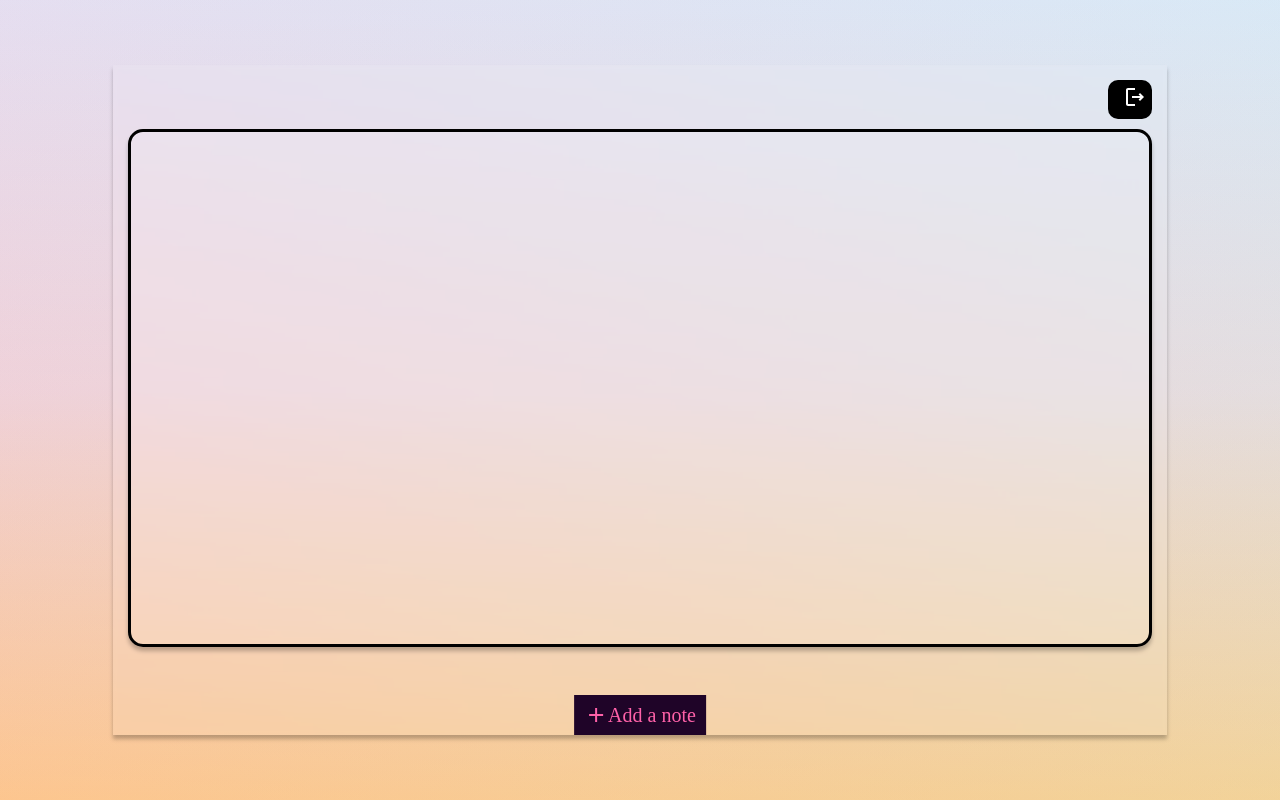
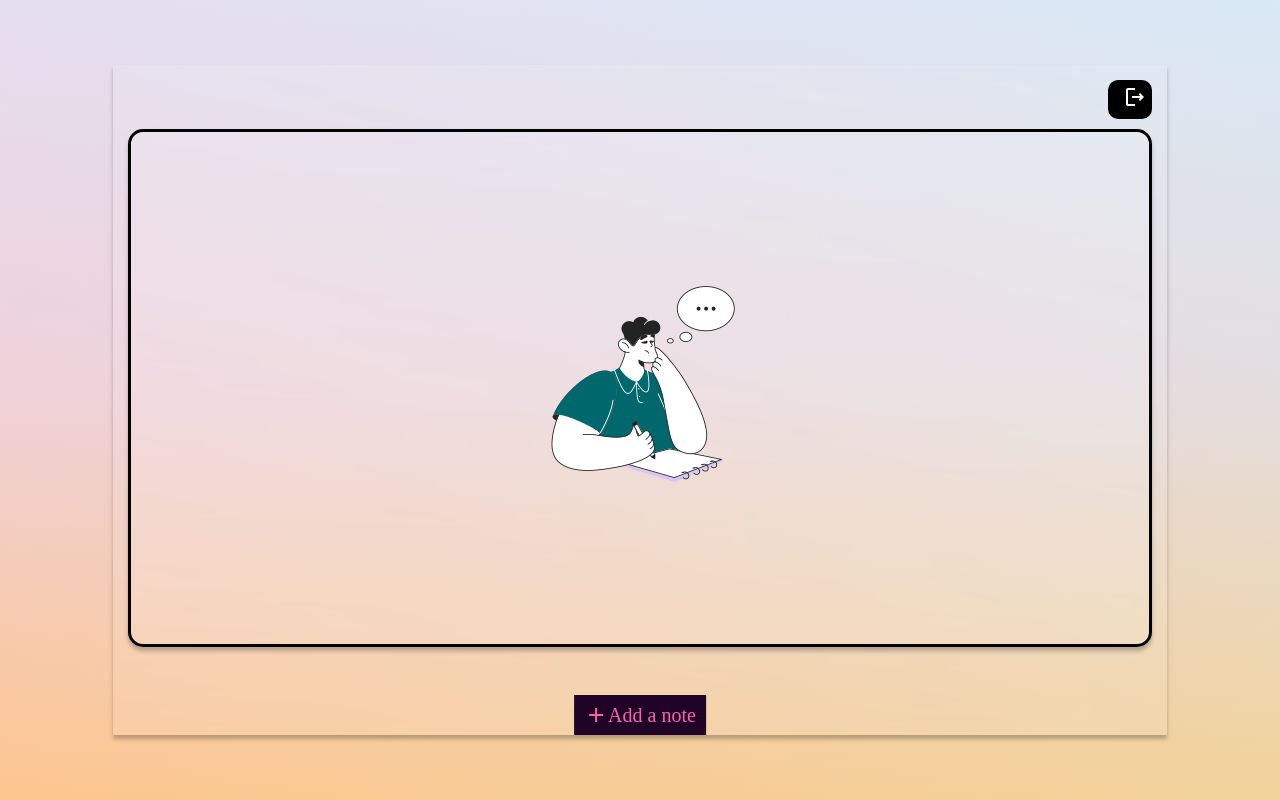
Before and after one commit to maykowsef/note-app, a React (Create React App) app in the folder front-end/: page /notes in a window 1280 px wide. Built offline with nearby package versions, Linux system fonts and the light colour scheme.

Commit message:
Updated files with new changes

```diff
--- a/front-end/src/components/noteApp/loginSignUp.js
+++ b/front-end/src/components/noteApp/loginSignUp.js
@@ -1,6 +1,7 @@
 import React, { useState } from 'react';
 import { useNavigate } from 'react-router-dom';
 import { useEffect } from 'react';
+
 import './lsu.css'
 const LoginSignUp = () => {
   const [isLogin, setIsLogin] = useState(true);
@@ -99,6 +100,7 @@ console.log("heufjerkgf")
   };
 
   return (
+
     <div className='form'>
       <div className='authent'>{isLogin ? 'Sign in' : 'Sign up'}</div>
       <form >
--- a/front-end/src/components/noteApp/notes.js
+++ b/front-end/src/components/noteApp/notes.js
@@ -6,7 +6,7 @@ import { Delete } from '@mui/icons-material';
 import { Edit } from '@mui/icons-material';
 import { Add } from '@mui/icons-material';
 
-
+import empty from "./empty.png"
 
 import { ToastContainer, toast } from 'react-toastify';
 import 'react-toastify/dist/ReactToastify.css';
@@ -185,6 +185,7 @@ setUn(decodedToken.userName)
 
   return (
     <>
+
     <div className='note-dashboard'>
 
 
@@ -196,26 +197,24 @@ setUn(decodedToken.userName)
          </div>
        </div>
        <div className='notes-container'>
-      {notes.map((note) => (
+  {notes.length === 0 ? (
+    <img src={empty} alt="Empty" />
+  ) : (
+    notes.map((note) => (
       <div key={note.note_id} className="note-box">
         <div className='note-title'>🦄 {formatContent(note.title)} 🦄</div>
         <div className='note-content'>{formatContent(note.content)}</div>
 
         <div className='edit-delete-container'>
-            <Edit  onClick={() => handleEditNote(note)}/>
-            <div className='note-date'>Last modified at :<br/> {formatDate(note.modified_at)}</div>
-
-            <Delete onClick={()=>{setIsDeleteDialogOpen(true);setSelectedNote(note.note_id)}}/>
-
-
+          <Edit onClick={() => handleEditNote(note)} />
+          <div className='note-date'>Last modified at:<br/>{formatDate(note.modified_at)}</div>
+          <Delete onClick={() => { setIsDeleteDialogOpen(true); setSelectedNote(note.note_id) }} />
         </div>
       </div>
+    ))
+  )}
+</div>
 
-
-      ))}
-
-
-</div>
 
 <div className='add-note' onClick={handleAddNote}>
 <div>
```
Also changed, not shown: front-end/src/components/noteApp/empty.png (added). Lines whose indentation alone changed are shown as unchanged.
